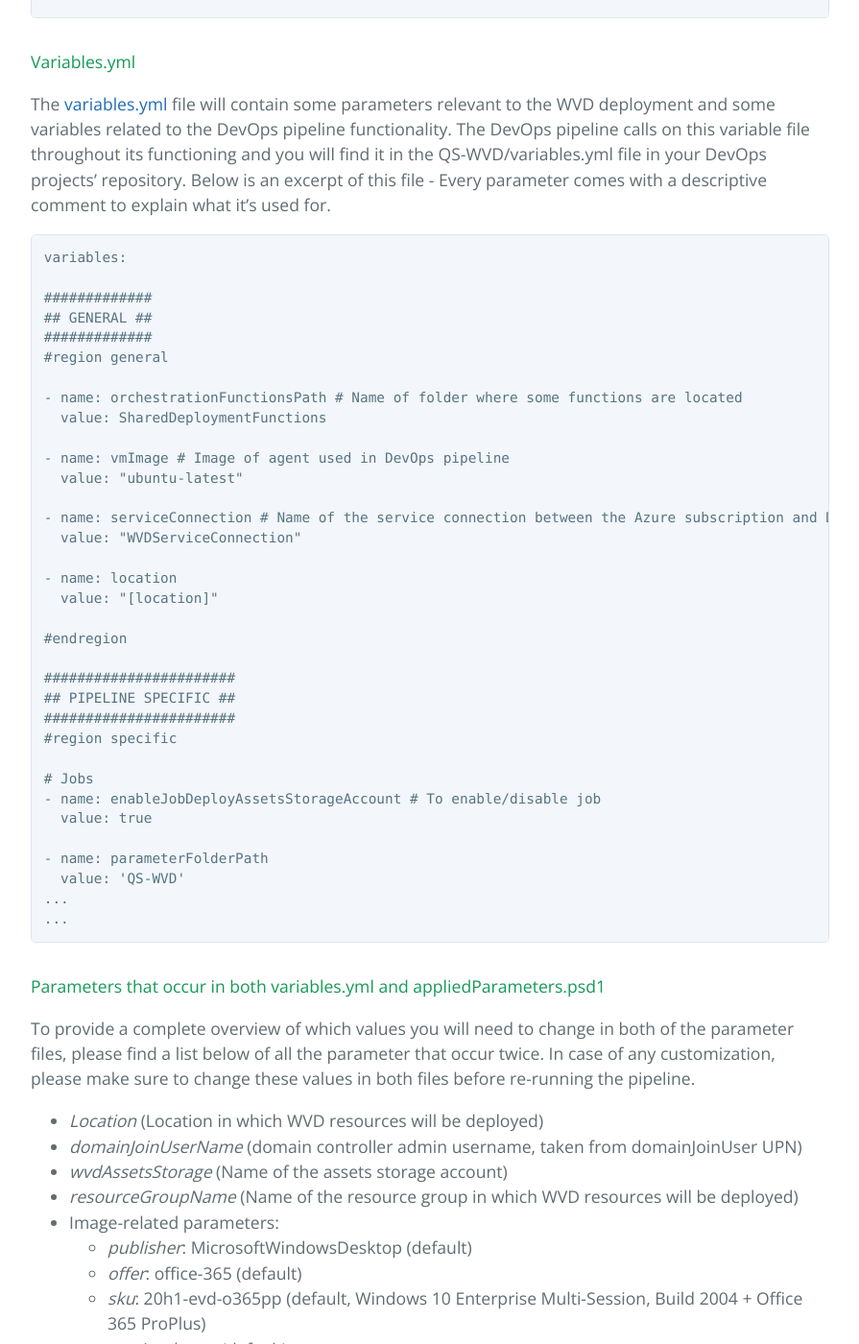
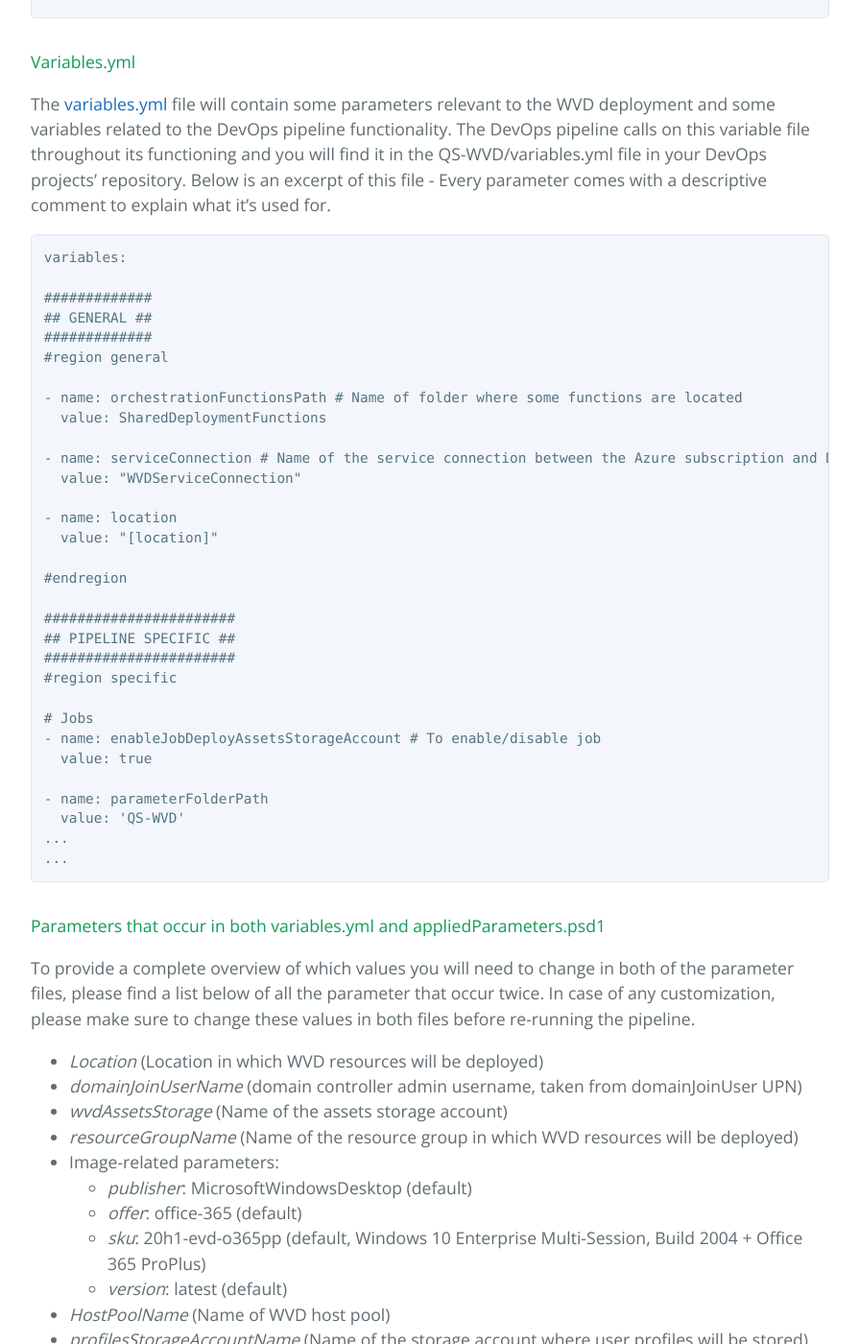
Before and after one commit to samvdjagt/wvdquickstart, a Jekyll site: the page built from customize.md, in a window 1280 px wide and 1400 px high, scrolled down 1966 px. Shown: the whole window at 96% size, without its empty margins (192-1087 px from the left). Built offline with Jekyll 4.4.1, drawn with Linux system fonts in a browser that asks for light colours.

Commit message:
removed ubuntu-latest

```diff
--- a/customize.md
+++ b/customize.md
@@ -43,9 +43,6 @@
 
 - name: orchestrationFunctionsPath # Name of folder where some functions are located
   value: SharedDeploymentFunctions
-
-- name: vmImage # Image of agent used in DevOps pipeline
-  value: "ubuntu-latest"
 
 - name: serviceConnection # Name of the service connection between the Azure subscription and DevOps
   value: "WVDServiceConnection"
```
